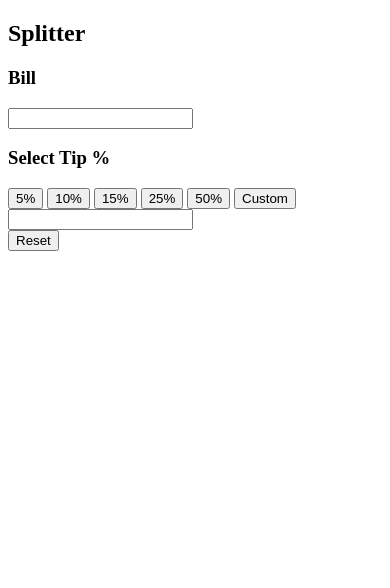
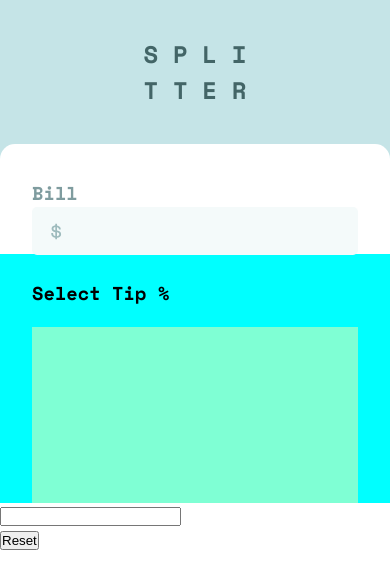
Before and after one commit to Holmanyiyos/Tip-Calculator, a website: page index.html in a window 390 px wide. Drawn offline with nearby package versions, Linux system fonts and the light colour scheme.

Commit message:
index html

```diff
--- a/index.html
+++ b/index.html
@@ -9,6 +9,7 @@
   <link rel="preconnect" href="https://fonts.gstatic.com" crossorigin>
   <link href="https://fonts.googleapis.com/css2?family=Space+Mono:wght@400;700&display=swap" rel="stylesheet">
   <title>Frontend Mentor | Tip calculator app</title>
+  <link rel="stylesheet" href="mobile.css"  media="(max-width:425px)">
 
   <!-- Feel free to remove these styles or customise in your own stylesheet 👍 -->
   <style>
@@ -18,21 +19,25 @@
 </head>
 <body>
   <header>
-    <h2>Splitter</h2>
+    <h2>S P L I<br> T T E R</h2>
   </header>
   <div class="container">
     <section class="bill">
       <h3>Bill</h3>
       <input type="text" class="bill__input">
     </section>
-    <section class="trip">
+    <section class="tip">
       <h3>Select Tip %</h3>
-      <button>5%</button>
-      <button>10%</button>
-      <button>15%</button>
-      <button>25%</button>
-      <button>50%</button>
-      <button>Custom</button>
+      <div class="tip__grid">
+       <!-- <button>5%</button>
+        <button>10%</button>
+        <button>15%</button>
+        <button>25%</button>
+        <button>50%</button>
+        <button>Custom</button>-->
+      </div>
+
+
     </section>
     <section class="people">
       <input type="number" class="people__number">
--- /dev/null
+++ b/mobile.css
@@ -0,0 +1,83 @@
+:root{
+    /*primario*/
+
+    --Strong_cyan: hsl(172, 67%, 45%);
+
+    /*secundarios*/
+    --Very_dark_cyan: hsl(183, 100%, 15%);
+    --Dark_grayish_cyan: hsl(186, 14%, 43%);
+    --Dark_grayish_cyan: hsl(184, 14%, 56%);
+    --Light_grayish_cyan_one: hsl(185, 41%, 84%);
+    --Light_grayish_cyan_two: hsl(189, 41%, 97%);
+    --White: hsl(0, 0%, 100%);
+
+    /*tipografia*/
+    --font: 'Space Mono', monospace;
+}
+
+*{
+    box-sizing: border-box;
+    margin: 0;
+    padding: 0;
+}
+body{
+    background-color: var(--Light_grayish_cyan_one);
+    font-family: var(--font);
+}
+header{
+    width: 100%;
+    height: 144px;
+    background-color: var(--Light_grayish_cyan_one);
+    display: flex;
+    justify-content: center;
+    align-items: center;
+}
+header h2{
+
+    color: #436567;
+    font-size: 24px;
+    font-weight: bold;
+}
+.container{
+    width: 100%;
+    height: 789px;
+    background-color: var(--White);
+    border-radius: 15px 15px 0 0 ;
+}
+.bill{
+    width: 100%;
+    height: 110px;
+    padding-left: 32px;
+    padding-right: 32px;
+    padding-top: 35px;
+}
+.bill h3{
+   color: var(--Dark_grayish_cyan);
+}
+.bill__input{
+    width: 100%;
+    height: 48px;
+    padding-left: 206px;
+    background-image: url('images/icon-dollar.svg');
+    background-repeat: no-repeat;
+    background-position-y: center;
+    background-position-x: 19px;
+    background-color: var( --Light_grayish_cyan_two);
+    border-radius: 5px;
+    border: none;
+}
+.tip{
+    width: 100%;
+    height: 249px;
+    padding-left: 32px;
+    padding-right: 32px;
+    padding-top: 25px;
+    background-color: aqua;
+}
+.tip__grid{
+    display: grid;
+    background-color: aquamarine;
+    grid-template-columns: 146px 18px 146px;
+    grid-template-rows: 48px 16px 48px 16px 48px;
+    margin-top: 20px;
+}
```
Also changed, not shown: package.json (added, +24 -0 lines), 1 other file.
